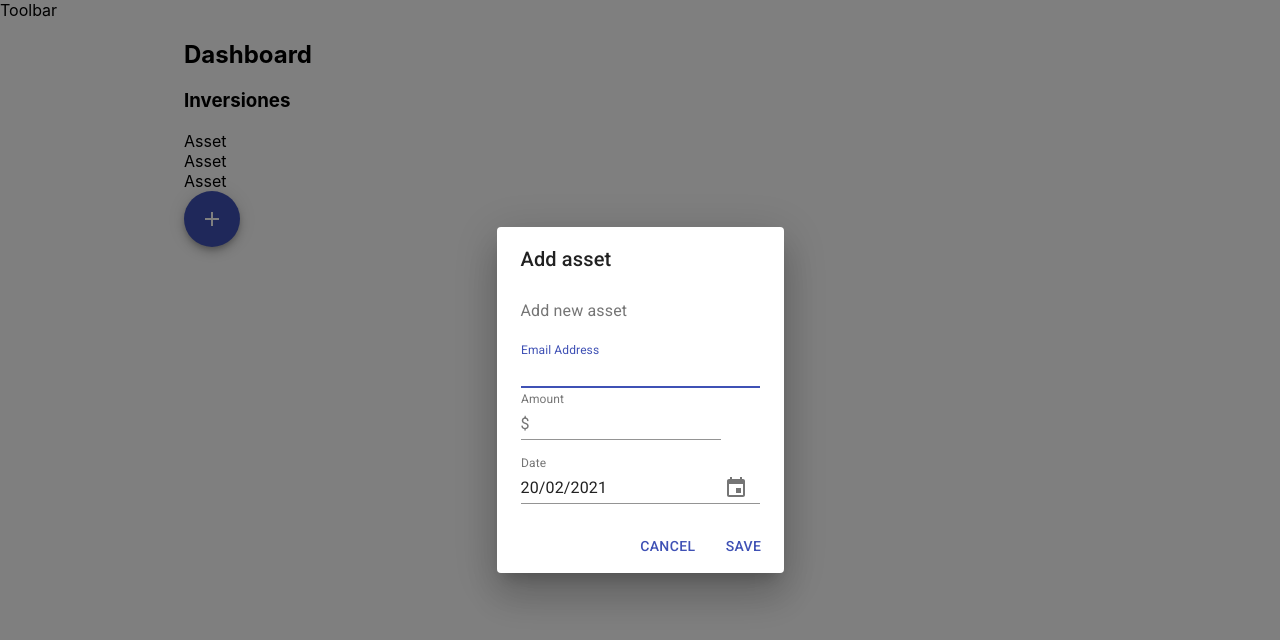
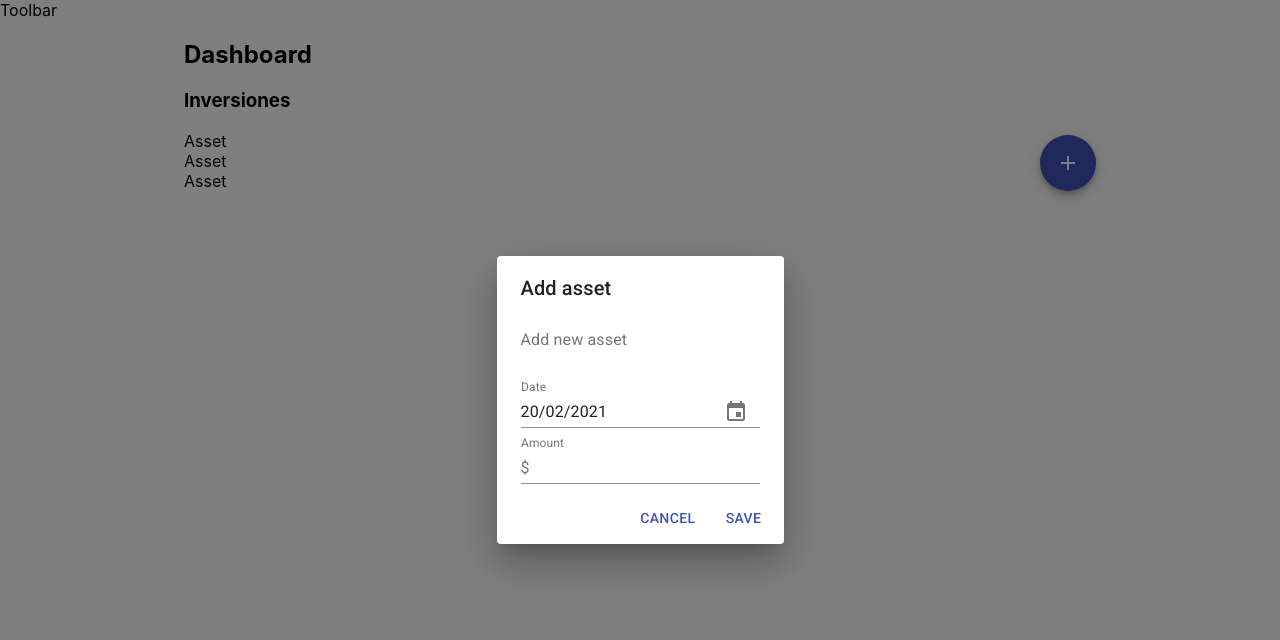
Before and after one commit to sebalr/my-portfolio, a React (Create React App) app: page / in a window 1280 px wide. Both pictures are taken after a click on the button "add". Shown: the top 640 px of the page. Built offline with nearby package versions, Linux system fonts and the light colour scheme.

Commit message:
Select date and amount for invetment

```diff
--- a/src/components/Layout/Dashboard/AddInvestmentDialog/AddInvestmentDialog.tsx
+++ b/src/components/Layout/Dashboard/AddInvestmentDialog/AddInvestmentDialog.tsx
@@ -11,19 +11,20 @@ import { ChangeEvent, useState } from 'react';
 
 interface IDialogProps {
   open: boolean;
-  close: () => void
+  close: () => void;
 }
 
 interface IAddDialogState {
-  amount?: number,
+  amount: number | '',
   date: Date,
-  asset: any
+  asset: any,
 }
 
 const AddInvestmentDialog = (props: IDialogProps) => {
   const [state, setstate] = useState<IAddDialogState>({
     date: new Date(),
     asset: null,
+    amount: '',
   });
 
   const { open, close } = props;
@@ -38,6 +39,12 @@ const AddInvestmentDialog = (props: IDialogProps) => {
       setstate({ ...state, date: newDate });
     }
   };
+
+  const saveHandler = () => {
+    console.log(state);
+    close();
+  };
+
   return (
     <Dialog open={open} onClose={close} aria-labelledby="form-dialog-title">
       <DialogTitle>Add asset</DialogTitle>
@@ -45,30 +52,27 @@ const AddInvestmentDialog = (props: IDialogProps) => {
         <DialogContentText>
           Add new asset
         </DialogContentText>
-        <TextField
-          autoFocus
-          margin="dense"
-          id="name"
-          label="Email Address"
-          type="email"
-          fullWidth
-        />
         <div>
+          <DatePicker
+            label="Date"
+            value={date}
+            change={dateChangeHandler}
+          />
           <AdornmentInput
             type="number"
+            fullWidth
             label="Amount"
             adornment="$"
             value={amount}
             change={amountChangeHandler}
           />
-          <DatePicker label="Date" value={date} change={dateChangeHandler} />
         </div>
       </DialogContent>
       <DialogActions>
         <Button onClick={close} color="primary">
           Cancel
         </Button>
-        <Button onClick={close} color="primary">
+        <Button onClick={saveHandler} color="primary">
           Save
         </Button>
       </DialogActions>
--- a/src/components/Layout/Layout.module.css
+++ b/src/components/Layout/Layout.module.css
@@ -1,5 +1,5 @@
 .floating {
-  position: absolute;
+  position: absolute!important;
   right: 0;
   bottom: 0;
   z-index: 10;
--- a/src/components/Layout/Layout.tsx
+++ b/src/components/Layout/Layout.tsx
@@ -44,7 +44,6 @@ const Layout = () => {
     <div>
       <Toolbar />
       <MuiPickersUtilsProvider utils={DateFnsUtils}>
-
         <Container maxWidth="md">
           <main>
             <AddInvestmentDialog open={layoutState.addDialogOn} close={addCloseHandler} />
--- a/src/components/UI/AdornmentInput/AdornmentInput.tsx
+++ b/src/components/UI/AdornmentInput/AdornmentInput.tsx
@@ -4,19 +4,20 @@ import FormControl from '@material-ui/core/FormControl';
 import Input from '@material-ui/core/Input';
 import InputLabel from '@material-ui/core/InputLabel';
 
-export interface IAdornmentInputProps {
+interface IAdornmentInputProps {
   label: string;
   type: string;
-  value?: string | number;
-  adornment: string | ReactNode
+  value: string | number | undefined;
+  adornment: string | ReactNode;
+  fullWidth: boolean | undefined;
   /* eslint-disable-next-line */
   change: (event: ChangeEvent<HTMLInputElement>) => void
 }
 
 const AdornmentInput = (props: IAdornmentInputProps) => {
-  const { type, label, value, adornment, change: handleChange } = props;
+  const { type, label, value, adornment, change: handleChange, fullWidth } = props;
   return (
-    <FormControl>
+    <FormControl fullWidth={fullWidth}>
       <InputLabel htmlFor="asset-amount">{label}</InputLabel>
       <Input
         type={type}
--- a/src/components/UI/DatePicker/DatePicker.tsx
+++ b/src/components/UI/DatePicker/DatePicker.tsx
@@ -12,6 +12,7 @@ const DatePicker = (props: IDatePickerProps) => {
   return (
     <div>
       <KeyboardDatePicker
+        autoOk
         disableToolbar
         variant="inline"
         format="dd/MM/yyyy"
```
